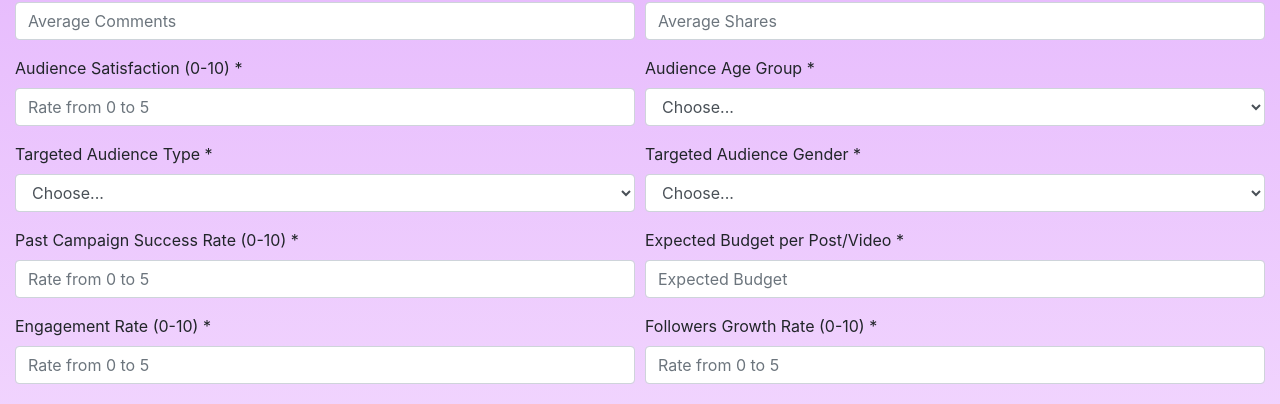
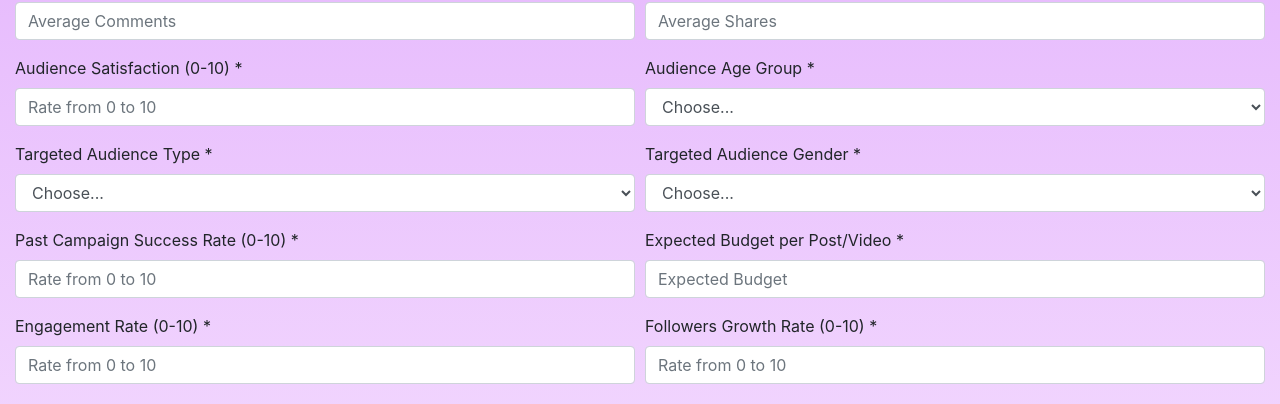
Before and after one commit to AryanSwaroop/Myntra-Influencer, a React (Create React App) app in the folder my-react-app/: page /WorkUs in a window 1280 px wide. Shown: the part 534-938 px from the top of the page. Built offline with nearby package versions, Linux system fonts and the light colour scheme.

Commit message:
anothercommit

```diff
--- a/my-react-app/src/workus.js
+++ b/my-react-app/src/workus.js
@@ -129,7 +129,7 @@ const WorkUs = () => {
                 <div className="form-row">
                     <div className="form-group col-md-6">
                         <label htmlFor="audienceSatisfaction">Audience Satisfaction (0-10) <span className="required">*</span></label>
-                        <input type="number" className="form-control" id="audienceSatisfaction" value={formData.audienceSatisfaction} onChange={handleChange} min="0" max="5" placeholder="Rate from 0 to 5" required />
+                        <input type="number" className="form-control" id="audienceSatisfaction" value={formData.audienceSatisfaction} onChange={handleChange} min="0" max="10" placeholder="Rate from 0 to 10" required />
                     </div>
                     <div className="form-group col-md-6">
                         <label htmlFor="audienceAge">Audience Age Group <span className="required">*</span></label>
@@ -140,7 +140,7 @@ const WorkUs = () => {
                             <option>25 to 45</option>
                             <option>45 to 55</option>
                             <option>55 to 75</option>
-                            <option>75-100</option>
+                            <option>75 to 100</option>
                         </select>
                     </div>
                 </div>
@@ -169,7 +169,7 @@ const WorkUs = () => {
                 <div className="form-row">
                     <div className="form-group col-md-6">
                         <label htmlFor="pastCampaignSuccess">Past Campaign Success Rate (0-10) <span className="required">*</span></label>
-                        <input type="number" className="form-control" id="pastCampaignSuccess" value={formData.pastCampaignSuccess} onChange={handleChange} min="0" max="5" placeholder="Rate from 0 to 5" required />
+                        <input type="number" className="form-control" id="pastCampaignSuccess" value={formData.pastCampaignSuccess} onChange={handleChange} min="0" max="10" placeholder="Rate from 0 to 10" required />
                     </div>
                     <div className="form-group col-md-6">
                         <label htmlFor="expectedBudget">Expected Budget per Post/Video <span className="required">*</span></label>
@@ -179,11 +179,11 @@ const WorkUs = () => {
                 <div className="form-row">
                     <div className="form-group col-md-6">
                         <label htmlFor="engagementRate">Engagement Rate (0-10) <span className="required">*</span></label>
-                        <input type="number" className="form-control" id="engagementRate" value={formData.engagementRate} onChange={handleChange} min="0" max="5" placeholder="Rate from 0 to 5" required />
+                        <input type="number" className="form-control" id="engagementRate" value={formData.engagementRate} onChange={handleChange} min="0" max="10" placeholder="Rate from 0 to 10" required />
                     </div>
                     <div className="form-group col-md-6">
                         <label htmlFor="followersGrowthRate">Followers Growth Rate (0-10) <span className="required">*</span></label>
-                        <input type="number" className="form-control" id="followersGrowthRate" value={formData.followersGrowthRate} onChange={handleChange} min="0" max="5" placeholder="Rate from 0 to 5" required />
+                        <input type="number" className="form-control" id="followersGrowthRate" value={formData.followersGrowthRate} onChange={handleChange} min="0" max="10" placeholder="Rate from 0 to 10" required />
                     </div>
                 </div>
                 <div className="form-row">
```
